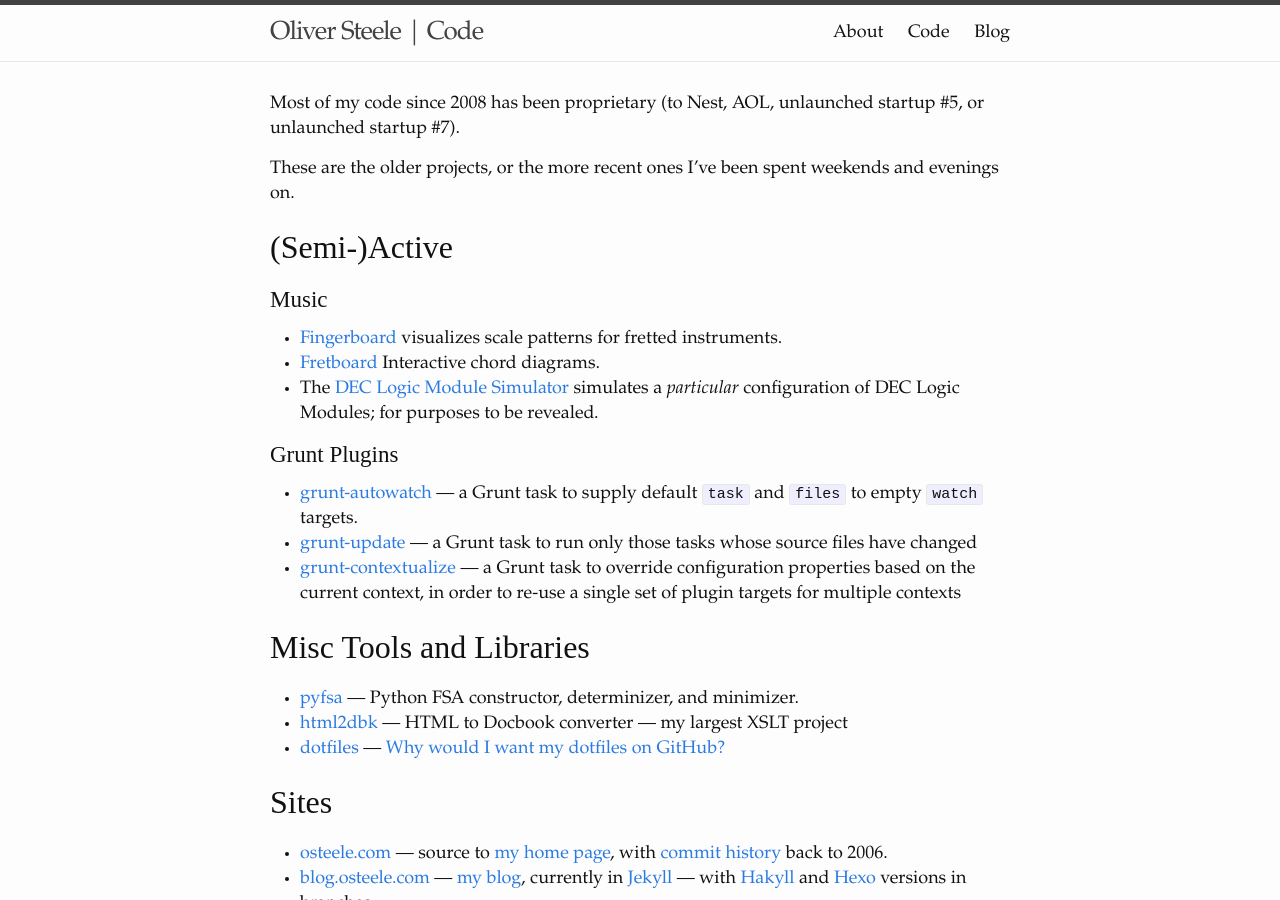
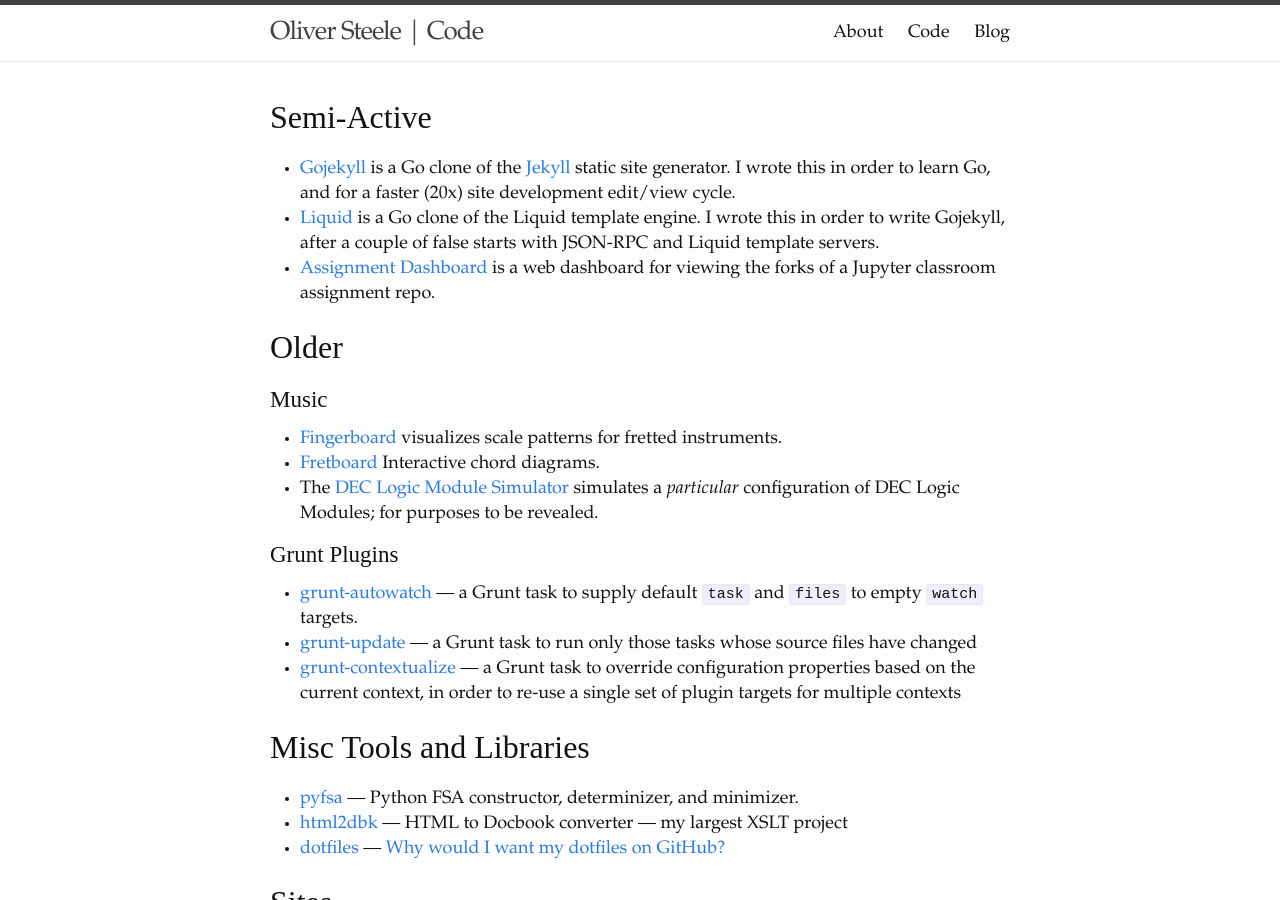
Before and after one commit to osteele/code.osteele.com, a Jekyll site: the page built from index.md, in a window 1280 px wide and 900 px high. Built offline with Jekyll 4.4.1, drawn with Linux system fonts in a browser that asks for light colours.

Commit message:
Update projects

```diff
--- a/index.md
+++ b/index.md
@@ -3,11 +3,13 @@
 title: Oliver Steele | Code
 ---
 
-Most of my code since 2008 has been proprietary (to Nest, AOL, unlaunched startup #5, or unlaunched startup #7).
+## Semi-Active
 
-These are the older projects, or the more recent ones I've been spent weekends and evenings on.
+* [Gojekyll](http://github.com/osteele/gojekyll) is a Go clone of the [Jekyll](https://jekyllrb.com) static site generator. I wrote this in order to learn Go, and for a faster (20x) site development edit/view cycle.
+* [Liquid](http://github.com/osteele/liquid) is a Go clone of the Liquid template engine. I wrote this in order to write Gojekyll, after a couple of false starts with JSON-RPC and Liquid template servers.
+* [Assignment Dashboard](https://github.com/olin-computing/assignment-dashboard) is a web dashboard for viewing the forks of a Jupyter classroom assignment repo.
 
-## (Semi-)Active
+## Older
 
 ### Music
 
```
